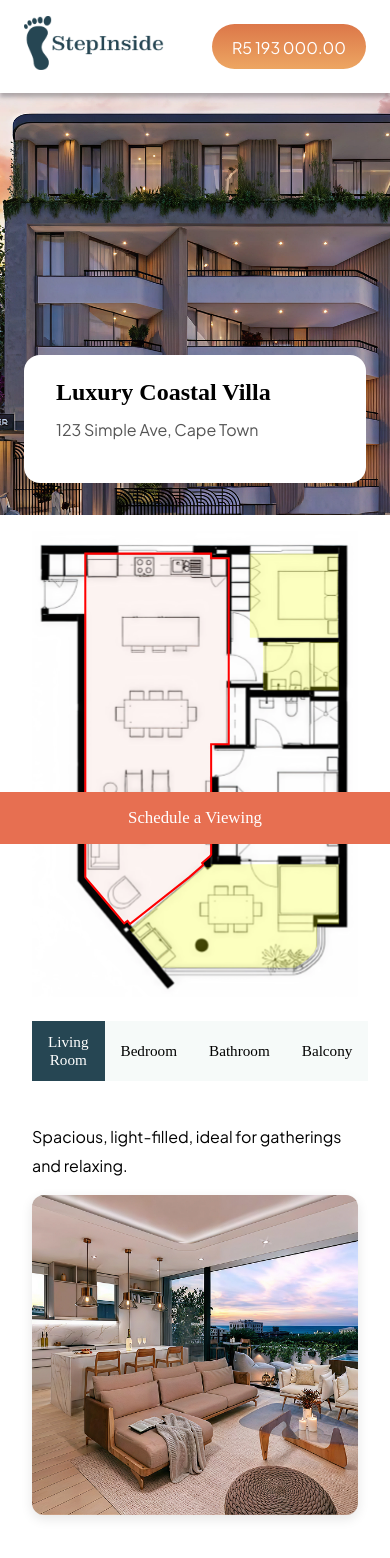
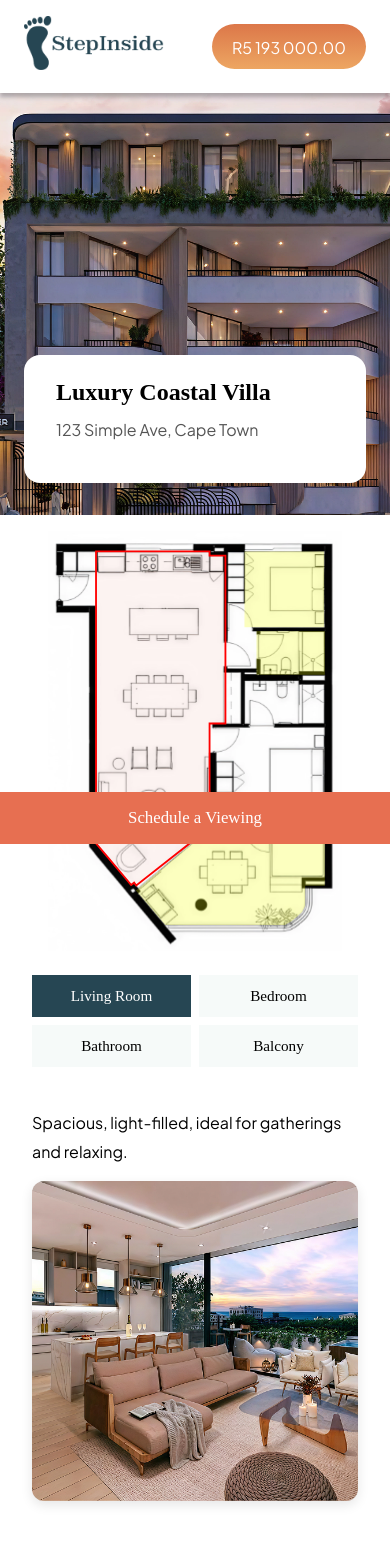
Before and after one commit to thierryluc/stepinside, a React (Vite) app: page / in a window 390 px wide. Shown: the top 1558 px of the page. Built offline with nearby package versions, Linux system fonts and the light colour scheme; a web font is replaced by a local one.

Commit message:
Updated tabs on mobile

```diff
--- a/src/styles/MobileTabs.css
+++ b/src/styles/MobileTabs.css
@@ -1,6 +1,5 @@
 .mobile-tabs {
   padding: 1rem;
-  max-width: 540px;
   margin: 0 auto;
   display: flex;
   flex-direction: column;
@@ -14,13 +13,15 @@
 
 .floorplan-svg {
   width: 100%;
-  height: auto;
+  max-height: 420px;
   display: block;
 }
 
 .tab-buttons {
   display: flex;
-  justify-content: space-between;
+  flex-wrap: wrap;
+  justify-content: center;
+  gap: 0.5rem;
 }
 
 .tab-buttons button {
@@ -34,6 +35,8 @@
   border: none;
   cursor: pointer;
   transition: background-color 0.3s ease;
+  flex: 1 1 48%;
+  min-width: 120px;
   -webkit-font-smoothing: antialiased;
   -moz-osx-font-smoothing: grayscale;
 }
```
